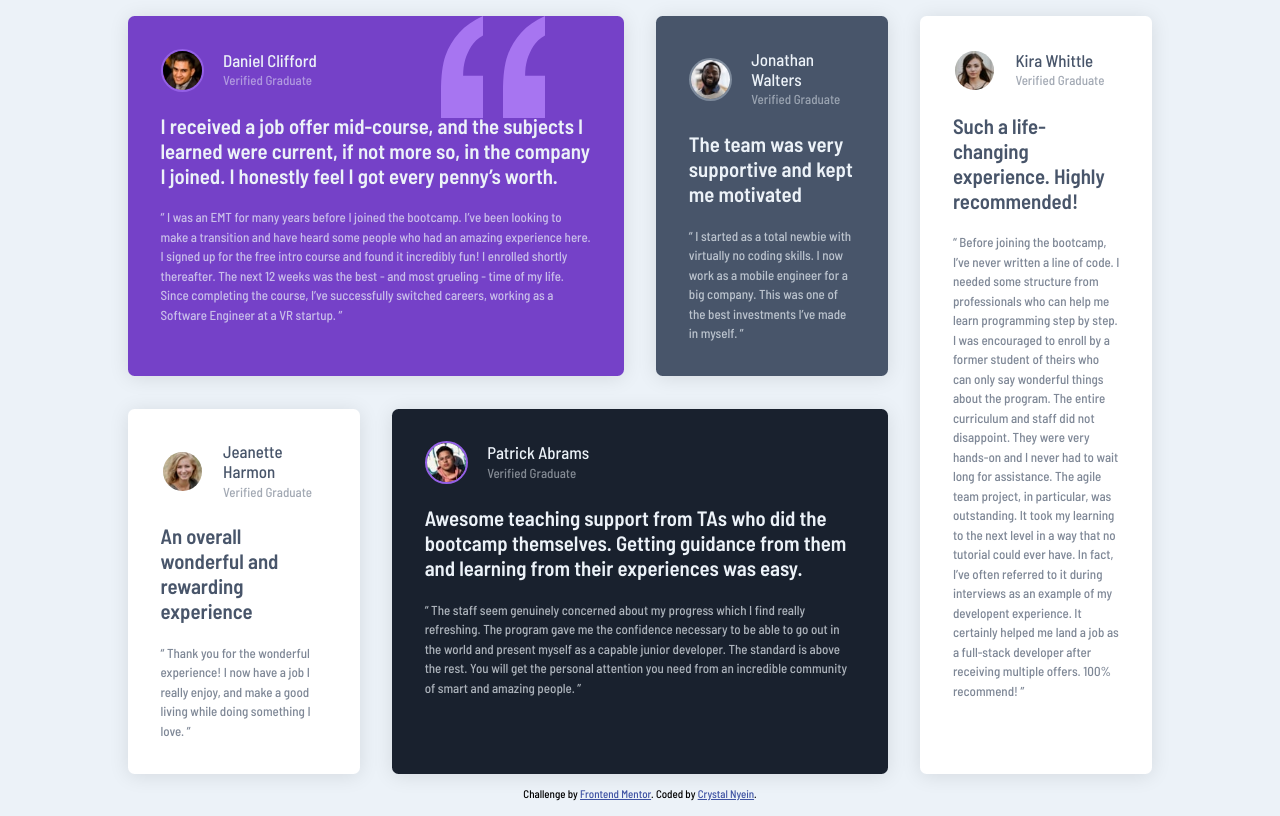
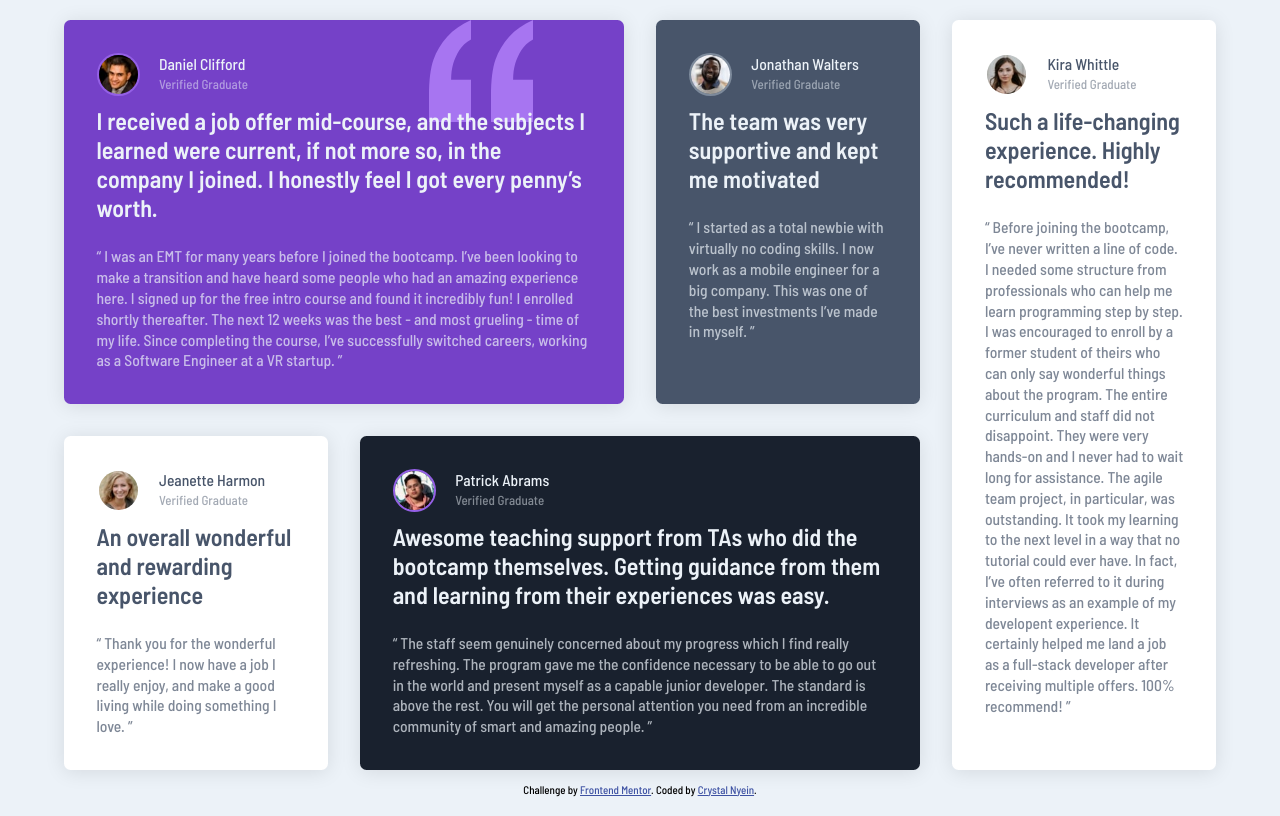
Before and after one commit to CrystalNyein/frontend-mentor-testimonials-grid-section, a plain HTML site: page index.html in a window 1280 px wide. Drawn offline with Linux system fonts and the light colour scheme.

Commit message:
Resizing cards

```diff
--- a/style.css
+++ b/style.css
@@ -21,7 +21,7 @@ main {
   grid-template-areas:
     "daniel daniel jonathan kira"
     "jeanette patrick patrick kira";
-  width: 80vw;
+  width: 90vw;
   grid-template-columns: repeat(4, 1fr);
   gap: 2.5rem;
   margin-bottom: 1rem;
@@ -52,7 +52,7 @@ main {
 .profile-text h2 {
   margin: 0;
   font-weight: 500;
-  font-size: 1.3rem;
+  font-size: 1.2rem;
 }
 .profile-text p {
   margin: 0.2rem 0;
@@ -60,14 +60,15 @@ main {
   opacity: 50%;
 }
 .card .main-review {
-  font-size: 1.6rem;
+  margin-top: 0.8rem;
+  font-size: 1.85rem;
   font-weight: 600;
 }
 .card .sub-review {
-  font-size: 1rem;
+  font-size: 1.2rem;
   font-weight: 500;
   opacity: 70%;
-  line-height: 1.5rem;
+  line-height: 1.6rem;
   margin-bottom: 0;
 }
 .daniel-card {
```
